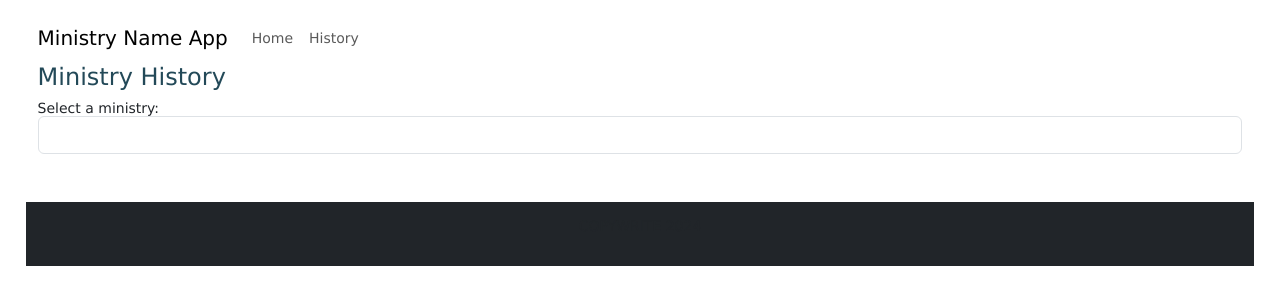
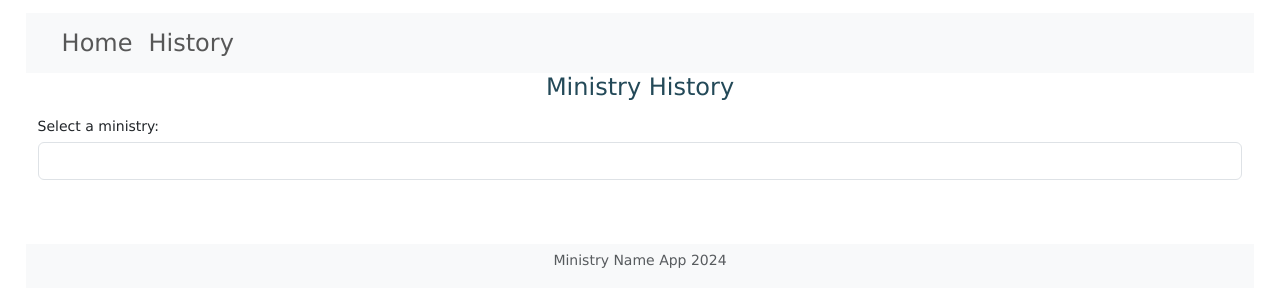
Before and after one commit to bcgov/ministry-name-app-MVP, a Node server app: page /history in a window 1280 px wide. Shown: the top 307 px of the page. Run offline with Node 20, Linux system fonts and the light colour scheme; data that the repository does not hold is empty.

Commit message:
some styling stuff

```diff
--- a/public/style.css
+++ b/public/style.css
@@ -2,8 +2,9 @@
  padding: 1% 2%;
   font: 14px "Lucida Grande", Helvetica, Arial, sans-serif;
 }
-.navbar{
+.navbar, .navbar-link{
   color: #234958;
+  font-size: x-large;
 }
 a, h1,h2, h3, h4, p {
   color: #234958;
--- a/views/footer.ejs
+++ b/views/footer.ejs
@@ -1,7 +1,7 @@
         </br>
-        <footer class="pt-3 py-3 ct-nav-primary bg-dark" >
-            <div style="color:white ;" class ="text-center">
-                <p class = "text-center text-muted" style="color:white ;">COPYWRITE 2024</p>
+        <footer class="pt-1 py-1 ct-nav-primary bg-light" >
+            <div class ="text-center">
+                <p class ="pt-1 text-muted">Ministry Name App 2024</p>
             </div>
         </footer>
         <!-- JS scripts for bootstrap and common.js -->
--- a/views/header.ejs
+++ b/views/header.ejs
@@ -11,9 +11,9 @@
     </head>
     <body>
         <!-- Basic navbar -->
-        <nav class="navbar navbar-expand-sm">
+        <nav class="navbar navbar-expand-sm bg-light">
             <div class="container-fluid">
-              <a class="navbar-brand" href="#">Ministry Name App</a>
+              <a class="navbar-brand" href="/images/favicon.png"></a>
               <button class="navbar-toggler" type="button" data-bs-toggle="collapse" data-bs-target="#navbarSupportedContent" aria-controls="navbarSupportedContent" aria-expanded="false" aria-label="Toggle navigation">
                 <span class="navbar-toggler-icon"></span>
               </button>
--- a/views/history.ejs
+++ b/views/history.ejs
@@ -1,10 +1,10 @@
 <%- include('../views/header'); %>
-<div class="container-fluid title" id="histTitle">
+<div class="container-fluid title text-center" id="histTitle">
     <h4><%= title%></h4>
 </div>
-<div class="container-fluid">
+<div class="container-fluid ">
     <form id="historyForm">
-        <label for="selectMinistryHist">Select a ministry:</label>
+        <label class="pt-2 py-2" for="selectMinistryHist">Select a ministry:</label>
         <select name="selectMinistryHist" id="selectMinistryHist" class="form-control">
                 <% data.forEach(ministry =>{ %>
                 <option value="<%= ministry.ministry_id %>">
@@ -14,7 +14,7 @@
         </select>
     </form>
 </div>
-<div class="container-fluid" id=histDisplay>
+<div class="pt-2 py-2 container-fluid" id=histDisplay>
     <p id="noHistory"></p>
     <table id="historyTable" class="table"></table>
 </div>
--- a/views/index.ejs
+++ b/views/index.ejs
@@ -1,7 +1,7 @@
 <%- include('../views/header'); %>
 
 </br>
-        <div class="container-fluid title" id="histTitle">
+        <div class="container-fluid title text-center" id="minTitle">
           <h4><%= title%></h4>
         </div>
         <div class="accordion" id="accordionExample">
```
Also changed, not shown: controllers/ministryController.js (+0 -10 lines).
